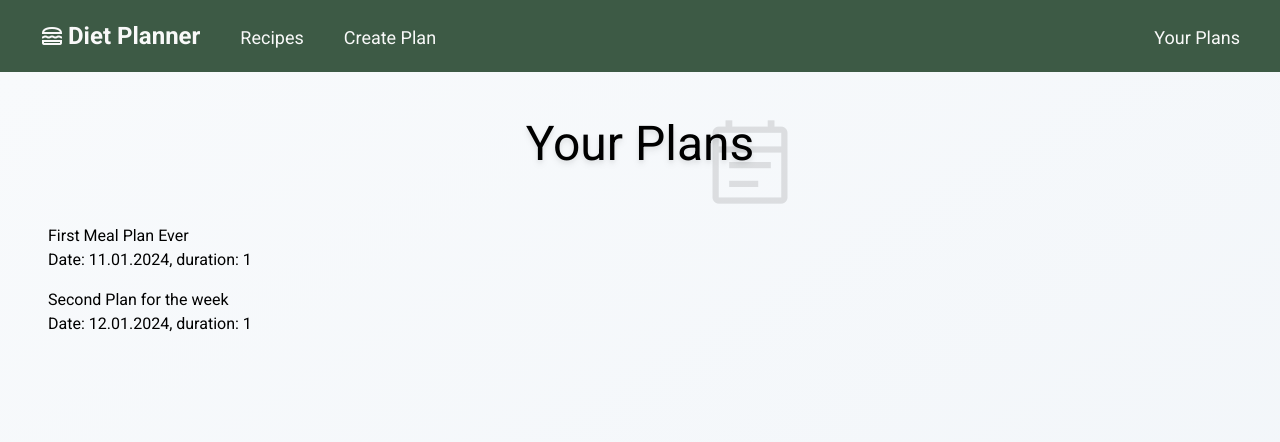
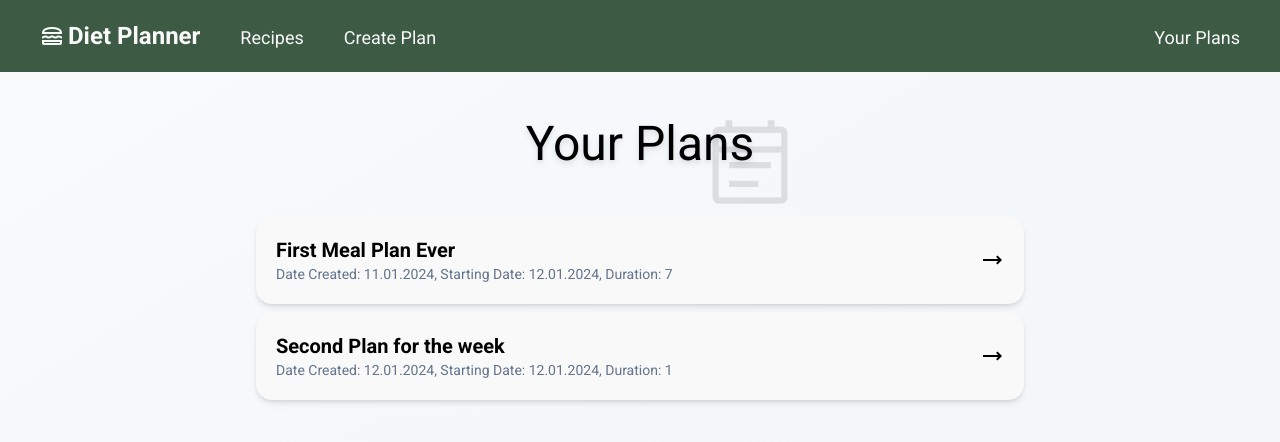
Before and after one commit to JacekGaw/Diet-Planner, a React (Create React App) app: page /your-plans in a window 1280 px wide. Shown: the top 442 px of the page. Built offline with nearby package versions, Linux system fonts and the light colour scheme.

Commit message:
Display days on plan select

```diff
--- a/src/SAMPLE_PLAN.js
+++ b/src/SAMPLE_PLAN.js
@@ -3,18 +3,48 @@ export const SAMPLE_PLAN = [
     id: Math.random(),
     title: "First Meal Plan Ever",
     date_created: "11.01.2024",
-        days: [{
+    start_date: "12.01.2024",
+    days: [
+      {
         id: 0,
-            planConfig: [0.19191723944889527, 0.7899567626143982]
-        }]
+        planConfig: [0.19191723944889527, 0.7899567626143982],
+      },
+      {
+        id: 1,
+        planConfig: [0.19191723944889527, 0.7899567626143982],
+      },
+      {
+        id: 2,
+        planConfig: [0.19191723944889527, 0.7899567626143982],
+      },
+      {
+        id: 3,
+        planConfig: [0.19191723944889527, 0.7899567626143982],
+      },
+      {
+        id: 4,
+        planConfig: [0.19191723944889527, 0.7899567626143982],
+      },
+      {
+        id: 5,
+        planConfig: [0.19191723944889527, 0.7899567626143982],
+      },
+      {
+        id: 6,
+        planConfig: [0.19191723944889527, 0.7899567626143982],
+      },
+    ],
   },
   {
     id: Math.random(),
     title: "Second Plan for the week",
     date_created: "12.01.2024",
-        days: [{
+    start_date: "12.01.2024",
+    days: [
+      {
         id: 0,
-            planConfig: [0.7899567626143982, 0.19191723944889527]
-        }]
-    }
-]
+        planConfig: [0.7899567626143982, 0.19191723944889527],
+      },
+    ],
+  },
+];
--- a/src/components/Menu.jsx
+++ b/src/components/Menu.jsx
@@ -8,7 +8,7 @@ const Menu = () => {
         <div className="flex items-end">
           <NavLink to="/">
             <h2 className="group p-5 text-2xl text-white hover:drop-shadow-md font-bold flex items-center">
-              <p class="material-symbols-outlined text-2xl mr-1 group-hover:rotate-6 group-hover:scale-110 transition-all duration-200">
+              <p className="material-symbols-outlined text-2xl mr-1 group-hover:rotate-6 group-hover:scale-110 transition-all duration-200">
                 lunch_dining
               </p>
               <div className="group-hover:translate-x-1 transition-all duration-200">Diet Planner</div>
--- a/src/components/UI/PlanDayCard.jsx
+++ b/src/components/UI/PlanDayCard.jsx
@@ -3,6 +3,7 @@ import { RecipesContext } from "../../store/recipes-context";
 
 const PlanDayCard = ({ index, date, dayInfo, children }) => {
   const { recipes } = useContext(RecipesContext);
+  console.log("jestem");
 
   let helperDate = new Date();
   helperDate = helperDate.setDate(date.getDate() + index);
--- a/src/pages/create-plan/CreatePlanTemplate.jsx
+++ b/src/pages/create-plan/CreatePlanTemplate.jsx
@@ -37,7 +37,7 @@ const CreatePlanTemplate = ({ template }) => {
   };
 
   const onSavePlan = () => {
-    addMealPlan(recipesInPlan, titleRef.current.value);
+    addMealPlan(recipesInPlan, titleRef.current.value, template.startDate);
     console.log(recipesInPlan);
   };
 
--- a/src/pages/your-plans/PlanListItem.jsx
+++ b/src/pages/your-plans/PlanListItem.jsx
@@ -1,20 +1,23 @@
-import React from 'react';
+import React from "react";
 
-const PlanListItem = ({planInfo}) => {
-
-    console.log(planInfo);
-
+const PlanListItem = ({ planInfo }) => {
   return (
-        <div className='flex justify-between w-full p-2'>
+    <div className="group flex justify-between items-center w-full p-5 my-2 bg-white rounded-2xl shadow-md hover:shadow-lg transition-shadow duration-200 hover:cursor-pointer">
       <div>
         <header>
-                    <h3>{planInfo.title}</h3>
+          <h3 className="text-xl font-bold">{planInfo.title ? planInfo.title : `Plan Created on ${planInfo.date_created}`}</h3>
         </header>
-                <p>Date: {planInfo.date_created}, duration: {planInfo.days.length}</p>
+        <p className="text-sm text-slate-500">
+          Date Created: {planInfo.date_created}, Starting Date: {planInfo.start_date}, Duration: {planInfo.days.length}
+        </p>
       </div>
-            <div></div>
+      <div className="flex">
+        <span className="material-symbols-outlined group-hover:translate-x-2 transition-translate duration-200">
+          trending_flat
+        </span>
+      </div>
     </div>
   );
-}
+};
 
 export default PlanListItem;
--- /dev/null
+++ b/src/pages/your-plans/PlanView.jsx
@@ -0,0 +1,22 @@
+import React, { useContext } from "react";
+import { MealPlanContext } from "../../store/meal-plan-context";
+import { RecipesContext } from "../../store/recipes-context";
+import PlanDayCard from "../../components/UI/PlanDayCard.jsx"
+
+const PlanView = ({planID}) => {
+    const {plans} = useContext(MealPlanContext);
+    const { recipes} = useContext(RecipesContext);
+    const plan = plans.filter(plan => plan.id === planID)[0];
+    console.log(plan.days)
+
+    return (
+        <div>
+        {plan.days.map((day, index) => {
+            return <PlanDayCard index={index} date={new Date(day.start_date)} dayInfo={day}></PlanDayCard>
+        })}
+        <p>{planID}</p>
+        </div>
+    );
+};
+
+export default PlanView;
--- a/src/pages/your-plans/PlansList.jsx
+++ b/src/pages/your-plans/PlansList.jsx
@@ -2,13 +2,16 @@ import React, {useContext} from 'react';
 import {MealPlanContext} from '../../store/meal-plan-context';
 import PlanListItem from './PlanListItem';
 
-const PlansList = () => {
+const PlansList = ({onPlanClick}) => {
     const { plans } = useContext(MealPlanContext);
 
+    const handlePlanClick = (planID) => {
+        onPlanClick(planID);
+    }
     return (
-        <ul>
+        <ul className='max-w-screen-md mx-auto z-50'>
             {plans.map((plan, index) => {
-                return <li key={index}><PlanListItem planInfo={plan} /></li>
+                return <li key={index} onClick={() => handlePlanClick(plan.id)}><PlanListItem planInfo={plan} /></li>
             })}
         </ul>
     );
--- a/src/pages/your-plans/YourPlans.jsx
+++ b/src/pages/your-plans/YourPlans.jsx
@@ -1,7 +1,18 @@
-import React from "react";
+import React, {useState} from "react";
 import PlansList from "./PlansList";
+import PlanView from "./PlanView";
 
 const YourPlans = () => {
+  const [clickedID, setClickedID] = useState();
+
+  const handlePlanClick = (planID) => {
+    setClickedID(planID);
+  }
+
+  const handleBackClick = () => {
+    setClickedID(undefined);
+    }
+
   return (
     <section>
       <header className="w-full relative p-2 z-50">
@@ -12,8 +23,9 @@ const YourPlans = () => {
           event_note
         </span>
       </header>
-      <section className="mt-10">
-        <PlansList />
+      <section className="mt-10 w-full align-center">
+        {!clickedID ? <PlansList onPlanClick={handlePlanClick} /> : <PlanView planID={clickedID}/>}
+
       </section>
     </section>
   );
--- a/src/store/meal-plan-context.jsx
+++ b/src/store/meal-plan-context.jsx
@@ -6,57 +6,62 @@ export const MealPlanContext = createContext({
   addMealPlan: () => {},
 });
 
+const convertDate = (givenDate) => {
+  const newDate = new Date(givenDate);
+  const day = newDate.getDate();
+  const month = newDate.getMonth() + 1;
+  const year = newDate.getFullYear();
+  return `${day}.${month}.${year}`;
+};
+
 const mealPlanReducer = (state, action) => {
-    if(action.type === 'ADD_MEALPLAN'){
-        const now = new Date();
-        const day = now.getDate();
-        const month = now.getMonth()+1;
-        const year = now.getFullYear();
+  if (action.type === "ADD_MEALPLAN") {
     const newArr = [
       ...state.plans,
       {
         id: Math.random(),
-                date_created: `${day}.${month}.${year}`,
+        date_created: convertDate(new Date()),
+        start_date: convertDate(action.payload.start_date),
         title: action.payload.title,
-                days: action.payload.plan
-            }
+        days: action.payload.plan,
+      },
     ];
     return {
       ...state,
-            plans: newArr
-        }
+      plans: newArr,
+    };
   }
 
   return state;
-}
+};
 
-
-const MealPlanContextProvider = ({children}) => {
+const MealPlanContextProvider = ({ children }) => {
   const [mealPlanState, mealPlanDispatch] = useReducer(mealPlanReducer, {
     plans: [...SAMPLE_PLAN],
   });
 
-    const addMealPlan = (plan, title) => {
+  const addMealPlan = (plan, title, start_date) => {
     console.log(plan);
     mealPlanDispatch({
-            type: 'ADD_MEALPLAN',
+      type: "ADD_MEALPLAN",
       payload: {
         plan,
         title,
-            }
-        })
-    }
+        start_date,
+      },
+    });
+  };
 
   const ctxValue = {
     plans: mealPlanState.plans,
-        addMealPlan: addMealPlan
-    }
+    addMealPlan: addMealPlan,
+  };
 
   return (
     <MealPlanContext.Provider value={ctxValue}>
       {children}
     </MealPlanContext.Provider>
-    )
-}
+  );
+};
 
 export default MealPlanContextProvider;
```
Lines whose indentation alone changed are shown as unchanged.
